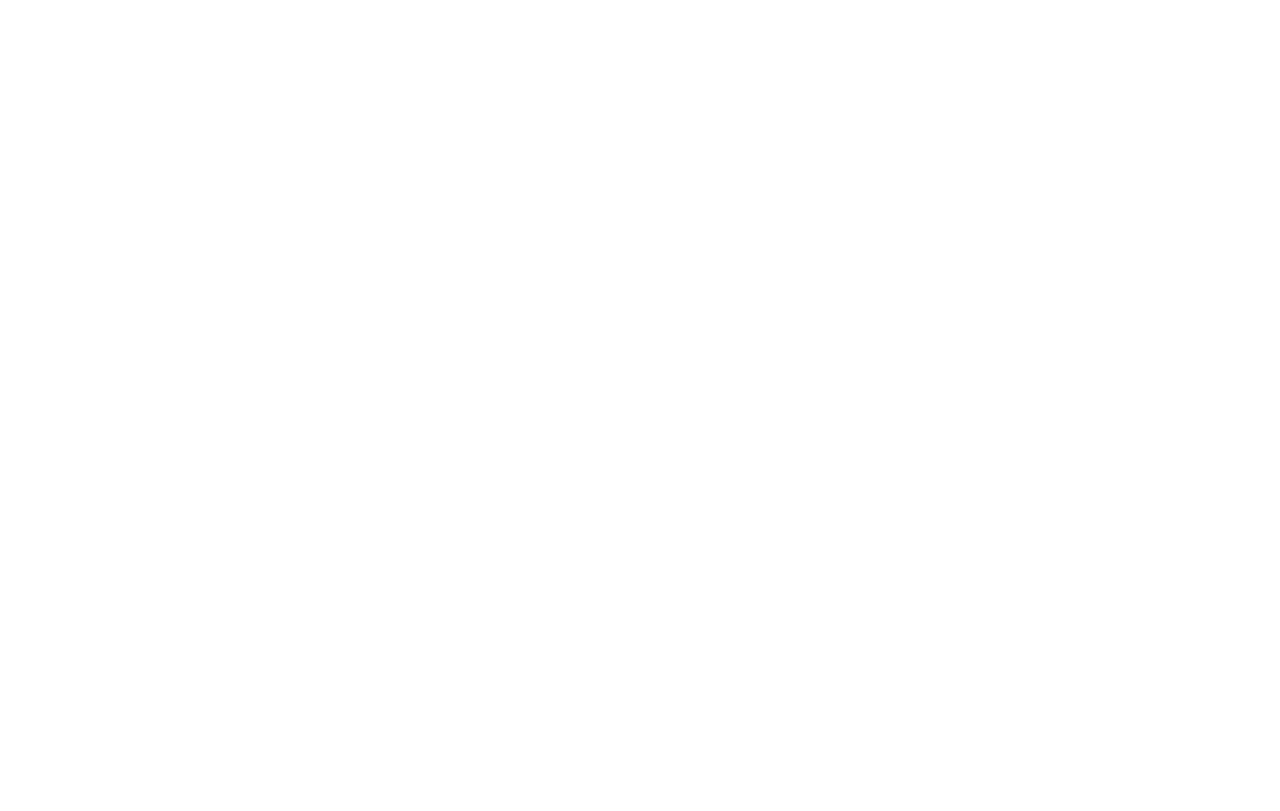
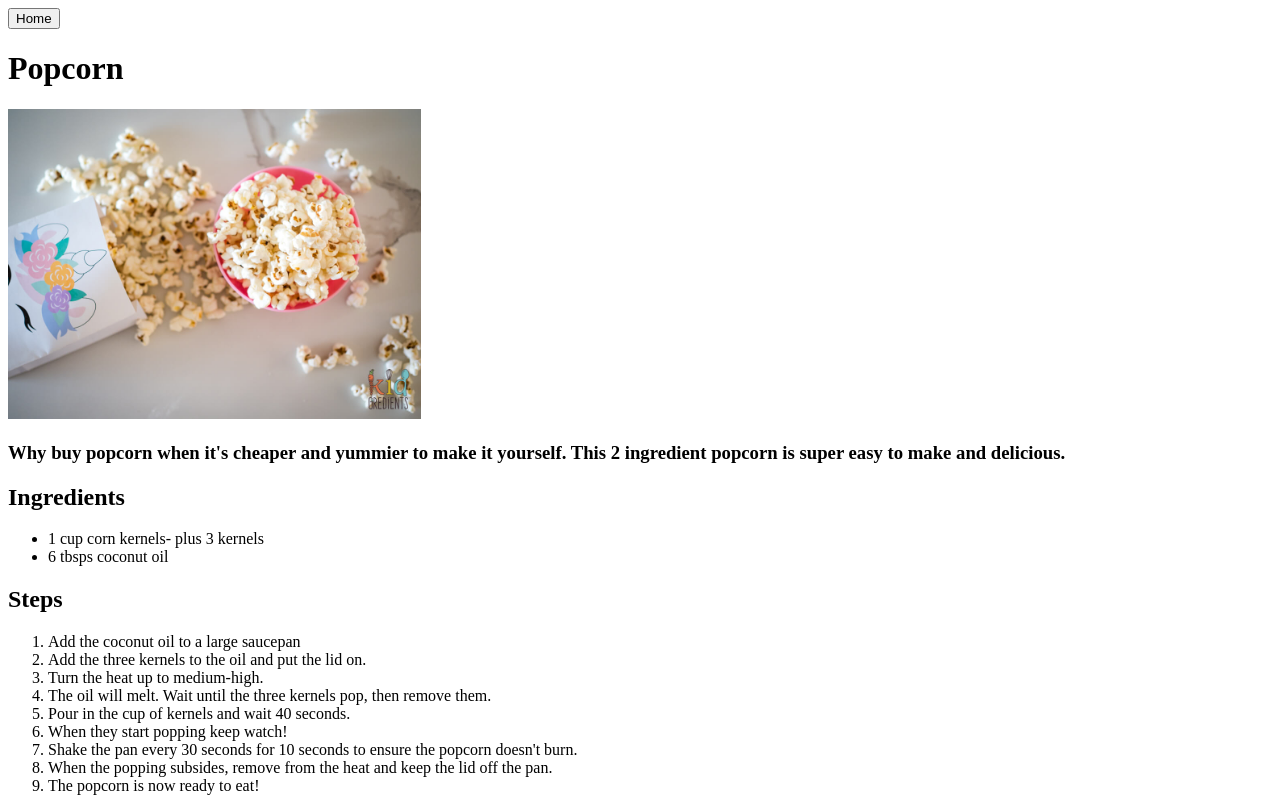
Before and after one commit to Noa-ie/css-recipes, a plain HTML site: page recipes/popcorn.html in a window 1280 px wide. Drawn offline with Linux system fonts and the light colour scheme.

Commit message:
Finish HTML structure for popcorn recipe page

```diff
--- a/recipes/popcorn.html
+++ b/recipes/popcorn.html
@@ -4,8 +4,38 @@
     <meta charset="UTF-8">
     <meta name="viewport" content="width=device-width, initial-scale=1.0">
     <title>Popcorn</title>
+    <link rel="stylesheet" href="recipestyles.css">
 </head>
+
 <body>
+    <a href="../index.html"><button>Home</button></a>
+    <div class="card">
+        <h1>Popcorn</h1>
+        <img src="../images/popcorn.jpg" alt="Homemade popcorn in a bowl" height="310" width="auto">
+        <h3>Why buy popcorn when it's cheaper and yummier to make it yourself. This 2 ingredient popcorn is super easy to make and delicious.</h3>
+    </div>
+
+    <div class="ingredients">
+        <h2>Ingredients</h2>
+            <ul class="list">
+                <li>1 cup corn kernels- plus 3 kernels</li>
+                <li>6 tbsps coconut oil</li>
+            </ul>
+    </div>
+
+    <div class="steps">
+        <h2>Steps</h2>
+        <ol class="list">
+            <li>Add the coconut oil to a large saucepan</li>
+        <li>Add the three kernels to the oil and put the lid on.</li>
+        <li>Turn the heat up to medium-high.</li>
+        <li>The oil will melt. Wait until the three kernels pop, then remove them.</li>
+        <li>Pour in the cup of kernels and wait 40 seconds.</li>
+        <li>When they start popping keep watch!</li>
+        <li>Shake the pan every 30 seconds for 10 seconds to ensure the popcorn doesn't burn.</li>
+        <li>When the popping subsides, remove from the heat and keep the lid off the pan.</li>
+        <li>The popcorn is now ready to eat!</li>
+        </ol>
 
 </body>
 </html>
```
